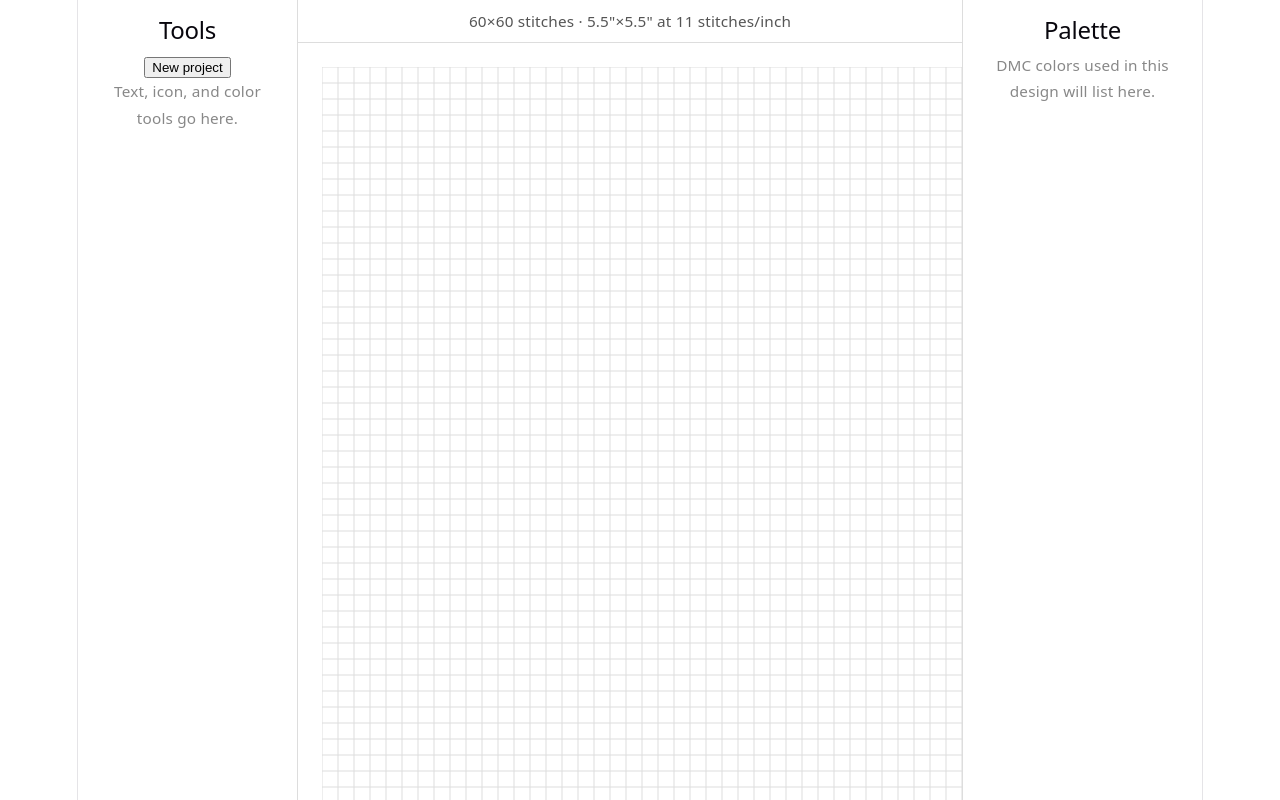
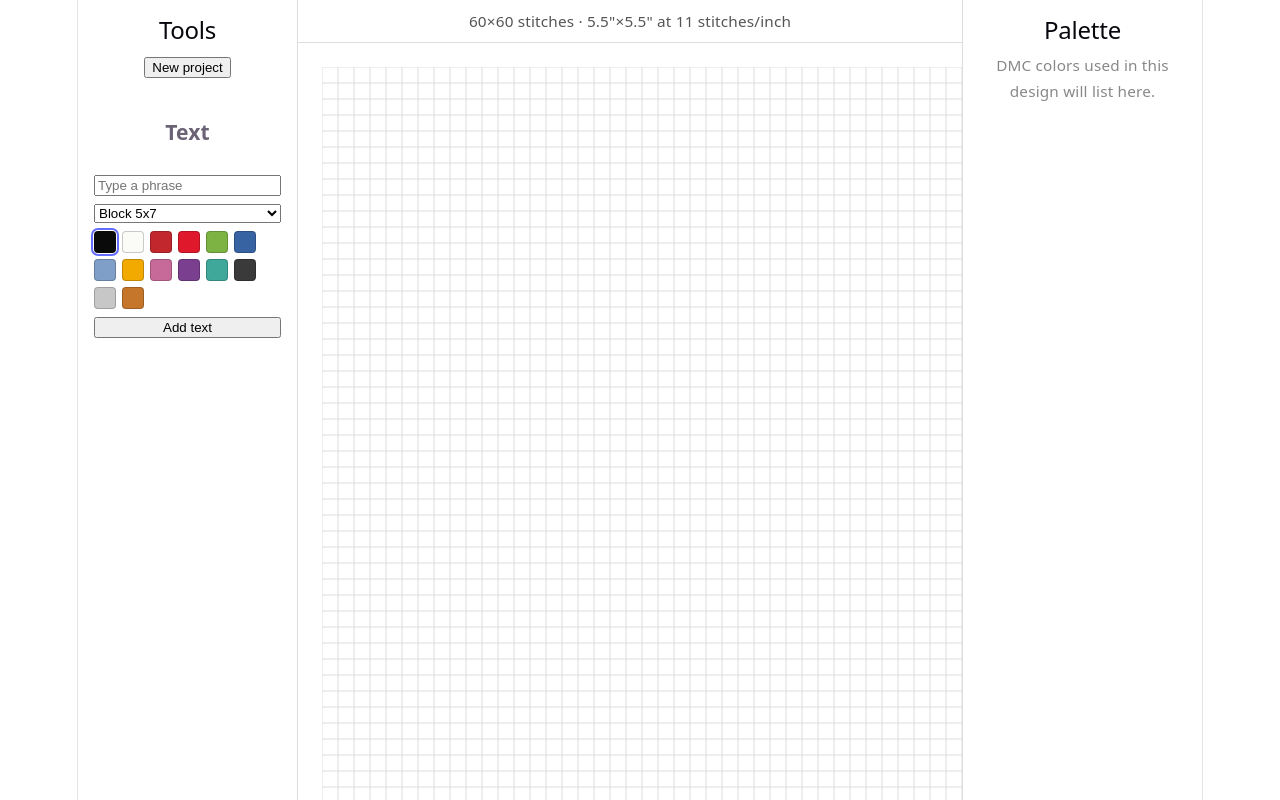
Before and after one commit to k8thompson134/pattern-maker, a React (Vite) app: page / in a window 1280 px wide. Shown: the top 800 px of the page. Built offline with nearby package versions, Linux system fonts and the light colour scheme.

Commit message:
Add text tool: bitmap font rendering, DMC color picker, live grid placement

```diff
--- a/src/App.css
+++ b/src/App.css
@@ -19,6 +19,60 @@
 .tool-placeholder {
   color: #888;
   font-size: 0.85rem;
+}
+
+.tool-section {
+  margin-top: 20px;
+  display: flex;
+  flex-direction: column;
+  gap: 8px;
+}
+
+.tool-section input,
+.tool-section select {
+  width: 100%;
+  box-sizing: border-box;
+}
+
+.swatch-row {
+  display: flex;
+  flex-wrap: wrap;
+  gap: 6px;
+}
+
+.swatch {
+  width: 22px;
+  height: 22px;
+  border-radius: 4px;
+  border: 1px solid #0003;
+  cursor: pointer;
+  padding: 0;
+  display: inline-block;
+}
+
+.swatch--selected {
+  outline: 2px solid #646cff;
+  outline-offset: 1px;
+}
+
+.palette-list {
+  list-style: none;
+  margin: 0;
+  padding: 0;
+  display: flex;
+  flex-direction: column;
+  gap: 8px;
+  font-size: 0.85rem;
+}
+
+.palette-list li {
+  display: flex;
+  align-items: center;
+  gap: 8px;
+}
+
+.palette-list .swatch {
+  cursor: default;
 }
 
 .canvas-area {
--- a/src/App.tsx
+++ b/src/App.tsx
@@ -1,11 +1,18 @@
 import { useEffect, useState } from 'react'
 import { CanvasGrid } from './components/CanvasGrid'
-import { createEmptyProject } from './lib/types'
+import { createEmptyProject, type TextObject } from './lib/types'
 import { loadProject, saveProject } from './lib/storage'
+import { AVAILABLE_FONTS } from './lib/fonts'
+import { DMC_STARTER_COLORS } from './lib/dmcColors'
+import { measureText } from './lib/textRender'
+import { getFont } from './lib/fonts'
 import './App.css'
 
 function App() {
   const [project, setProject] = useState(() => loadProject() ?? createEmptyProject('Untitled'))
+  const [draftText, setDraftText] = useState('')
+  const [draftFontId, setDraftFontId] = useState(AVAILABLE_FONTS[0].id)
+  const [draftColor, setDraftColor] = useState(DMC_STARTER_COLORS[0])
 
   useEffect(() => {
     saveProject(project)
@@ -14,6 +21,23 @@ function App() {
   const inchesWidth = (project.widthStitches / project.fabric.stitchesPerInch).toFixed(1)
   const inchesHeight = (project.heightStitches / project.fabric.stitchesPerInch).toFixed(1)
 
+  function addTextObject() {
+    if (!draftText.trim()) return
+    const font = getFont(draftFontId)
+    const { width, height } = measureText(draftText, font)
+    const newObject: TextObject = {
+      id: crypto.randomUUID(),
+      kind: 'text',
+      content: draftText,
+      font: draftFontId,
+      x: Math.max(0, Math.floor((project.widthStitches - width) / 2)),
+      y: Math.max(0, Math.floor((project.heightStitches - height) / 2)),
+      color: draftColor,
+    }
+    setProject((p) => ({ ...p, objects: [...p.objects, newObject], updatedAt: new Date().toISOString() }))
+    setDraftText('')
+  }
+
   return (
     <div className="app-shell">
       <aside className="toolbar">
@@ -21,7 +45,38 @@ function App() {
         <button type="button" onClick={() => setProject(createEmptyProject('Untitled'))}>
           New project
         </button>
-        <p className="tool-placeholder">Text, icon, and color tools go here.</p>
+
+        <div className="tool-section">
+          <h3>Text</h3>
+          <input
+            type="text"
+            value={draftText}
+            onChange={(e) => setDraftText(e.target.value)}
+            placeholder="Type a phrase"
+          />
+          <select value={draftFontId} onChange={(e) => setDraftFontId(e.target.value)}>
+            {AVAILABLE_FONTS.map((f) => (
+              <option key={f.id} value={f.id}>
+                {f.name}
+              </option>
+            ))}
+          </select>
+          <div className="swatch-row">
+            {DMC_STARTER_COLORS.map((c) => (
+              <button
+                key={c.dmcCode}
+                type="button"
+                className={`swatch${draftColor.dmcCode === c.dmcCode ? ' swatch--selected' : ''}`}
+                style={{ backgroundColor: c.hex }}
+                title={`DMC ${c.dmcCode} · ${c.name}`}
+                onClick={() => setDraftColor(c)}
+              />
+            ))}
+          </div>
+          <button type="button" onClick={addTextObject}>
+            Add text
+          </button>
+        </div>
       </aside>
 
       <main className="canvas-area">
@@ -34,13 +89,25 @@ function App() {
             widthStitches={project.widthStitches}
             heightStitches={project.heightStitches}
             zoom={project.zoom}
+            objects={project.objects}
           />
         </div>
       </main>
 
       <aside className="palette-panel">
         <h2>Palette</h2>
-        <p className="tool-placeholder">DMC colors used in this design will list here.</p>
+        {project.objects.length === 0 ? (
+          <p className="tool-placeholder">DMC colors used in this design will list here.</p>
+        ) : (
+          <ul className="palette-list">
+            {[...new Map(project.objects.map((o) => [o.color.dmcCode, o.color])).values()].map((c) => (
+              <li key={c.dmcCode}>
+                <span className="swatch" style={{ backgroundColor: c.hex }} />
+                DMC {c.dmcCode} · {c.name}
+              </li>
+            ))}
+          </ul>
+        )}
       </aside>
     </div>
   )
--- a/src/components/CanvasGrid.tsx
+++ b/src/components/CanvasGrid.tsx
@@ -1,12 +1,17 @@
+import type { CanvasObject } from '../lib/types'
+import { getFont } from '../lib/fonts'
+import { renderTextToCells } from '../lib/textRender'
+
 type CanvasGridProps = {
   widthStitches: number
   heightStitches: number
   zoom: number
+  objects: CanvasObject[]
 }
 
 const CELL_SIZE = 16
 
-export function CanvasGrid({ widthStitches, heightStitches, zoom }: CanvasGridProps) {
+export function CanvasGrid({ widthStitches, heightStitches, zoom, objects }: CanvasGridProps) {
   const cell = CELL_SIZE * zoom
   const pixelWidth = widthStitches * cell
   const pixelHeight = heightStitches * cell
@@ -31,6 +36,27 @@ export function CanvasGrid({ widthStitches, heightStitches, zoom }: CanvasGridPr
       viewBox={`0 0 ${pixelWidth} ${pixelHeight}`}
     >
       <rect x={0} y={0} width={pixelWidth} height={pixelHeight} className="canvas-grid__bg" />
+      <g className="canvas-grid__objects">
+        {objects.map((obj) => {
+          if (obj.kind !== 'text') return null
+          const font = getFont(obj.font)
+          const cells = renderTextToCells(obj.content, font)
+          return (
+            <g key={obj.id}>
+              {cells.map((c, i) => (
+                <rect
+                  key={i}
+                  x={(obj.x + c.dx) * cell}
+                  y={(obj.y + c.dy) * cell}
+                  width={cell}
+                  height={cell}
+                  fill={obj.color.hex}
+                />
+              ))}
+            </g>
+          )
+        })}
+      </g>
       <g className="canvas-grid__lines">{lines}</g>
     </svg>
   )
--- /dev/null
+++ b/src/lib/dmcColors.ts
@@ -0,0 +1,18 @@
+import type { StitchColor } from './types'
+
+export const DMC_STARTER_COLORS: StitchColor[] = [
+  { dmcCode: '310', name: 'Black', hex: '#0a0a0a' },
+  { dmcCode: 'B5200', name: 'Snow White', hex: '#fbfbf8' },
+  { dmcCode: '321', name: 'Red', hex: '#c1272d' },
+  { dmcCode: '666', name: 'Bright Red', hex: '#e0182b' },
+  { dmcCode: '703', name: 'Chartreuse', hex: '#7cb342' },
+  { dmcCode: '798', name: 'Delft Blue', hex: '#3763a3' },
+  { dmcCode: '809', name: 'Delft Blue Lt', hex: '#7f9fc9' },
+  { dmcCode: '972', name: 'Deep Canary', hex: '#f2a900' },
+  { dmcCode: '3607', name: 'Plum Lt', hex: '#c76a9a' },
+  { dmcCode: '552', name: 'Violet Med', hex: '#7b3f8f' },
+  { dmcCode: '992', name: 'Aquamarine', hex: '#3fa89b' },
+  { dmcCode: '3799', name: 'Charcoal', hex: '#3a3a3a' },
+  { dmcCode: '415', name: 'Pearl Grey', hex: '#c7c7c7' },
+  { dmcCode: '976', name: 'Golden Brown', hex: '#c5762a' },
+]
--- /dev/null
+++ b/src/lib/fonts.ts
@@ -0,0 +1,67 @@
+export type BitmapFont = {
+  id: string
+  name: string
+  cellWidth: number
+  cellHeight: number
+  glyphs: Record<string, string[]>
+}
+
+const G = (rows: string[]) => rows
+
+export const FONT_BLOCK_5X7: BitmapFont = {
+  id: 'block-5x7',
+  name: 'Block 5x7',
+  cellWidth: 5,
+  cellHeight: 7,
+  glyphs: {
+    ' ': G(['00000', '00000', '00000', '00000', '00000', '00000', '00000']),
+    A: G(['01110', '10001', '10001', '11111', '10001', '10001', '10001']),
+    B: G(['11110', '10001', '10001', '11110', '10001', '10001', '11110']),
+    C: G(['01111', '10000', '10000', '10000', '10000', '10000', '01111']),
+    D: G(['11100', '10010', '10001', '10001', '10001', '10010', '11100']),
+    E: G(['11111', '10000', '10000', '11110', '10000', '10000', '11111']),
+    F: G(['11111', '10000', '10000', '11110', '10000', '10000', '10000']),
+    G: G(['01111', '10000', '10000', '10011', '10001', '10001', '01111']),
+    H: G(['10001', '10001', '10001', '11111', '10001', '10001', '10001']),
+    I: G(['01110', '00100', '00100', '00100', '00100', '00100', '01110']),
+    J: G(['00111', '00010', '00010', '00010', '00010', '10010', '01100']),
+    K: G(['10001', '10010', '10100', '11000', '10100', '10010', '10001']),
+    L: G(['10000', '10000', '10000', '10000', '10000', '10000', '11111']),
+    M: G(['10001', '11011', '10101', '10101', '10001', '10001', '10001']),
+    N: G(['10001', '11001', '10101', '10101', '10011', '10001', '10001']),
+    O: G(['01110', '10001', '10001', '10001', '10001', '10001', '01110']),
+    P: G(['11110', '10001', '10001', '11110', '10000', '10000', '10000']),
+    Q: G(['01110', '10001', '10001', '10001', '10101', '10010', '01101']),
+    R: G(['11110', '10001', '10001', '11110', '10100', '10010', '10001']),
+    S: G(['01111', '10000', '10000', '01110', '00001', '00001', '11110']),
+    T: G(['11111', '00100', '00100', '00100', '00100', '00100', '00100']),
+    U: G(['10001', '10001', '10001', '10001', '10001', '10001', '01110']),
+    V: G(['10001', '10001', '10001', '10001', '10001', '01010', '00100']),
+    W: G(['10001', '10001', '10001', '10101', '10101', '10101', '01010']),
+    X: G(['10001', '10001', '01010', '00100', '01010', '10001', '10001']),
+    Y: G(['10001', '10001', '01010', '00100', '00100', '00100', '00100']),
+    Z: G(['11111', '00001', '00010', '00100', '01000', '10000', '11111']),
+    '0': G(['01110', '10011', '10101', '10101', '11001', '10001', '01110']),
+    '1': G(['00100', '01100', '00100', '00100', '00100', '00100', '01110']),
+    '2': G(['01110', '10001', '00001', '00010', '00100', '01000', '11111']),
+    '3': G(['11110', '00001', '00001', '01110', '00001', '00001', '11110']),
+    '4': G(['00010', '00110', '01010', '10010', '11111', '00010', '00010']),
+    '5': G(['11111', '10000', '11110', '00001', '00001', '10001', '01110']),
+    '6': G(['00110', '01000', '10000', '11110', '10001', '10001', '01110']),
+    '7': G(['11111', '00001', '00010', '00100', '01000', '01000', '01000']),
+    '8': G(['01110', '10001', '10001', '01110', '10001', '10001', '01110']),
+    '9': G(['01110', '10001', '10001', '01111', '00001', '00010', '01100']),
+    '.': G(['00000', '00000', '00000', '00000', '00000', '01100', '01100']),
+    ',': G(['00000', '00000', '00000', '00000', '01100', '01100', '01000']),
+    '!': G(['00100', '00100', '00100', '00100', '00100', '00000', '00100']),
+    '?': G(['01110', '10001', '00001', '00010', '00100', '00000', '00100']),
+    "'": G(['00100', '00100', '00100', '00000', '00000', '00000', '00000']),
+    '-': G(['00000', '00000', '00000', '11111', '00000', '00000', '00000']),
+  },
+}
+
+export const AVAILABLE_FONTS: BitmapFont[] = [FONT_BLOCK_5X7]
+
+export function getFont(id: string): BitmapFont {
+  return AVAILABLE_FONTS.find((f) => f.id === id) ?? FONT_BLOCK_5X7
+}
--- /dev/null
+++ b/src/lib/textRender.ts
@@ -0,0 +1,33 @@
+import type { BitmapFont } from './fonts'
+
+export type FilledCell = { dx: number; dy: number }
+
+const LETTER_SPACING = 1
+
+export function renderTextToCells(text: string, font: BitmapFont): FilledCell[] {
+  const cells: FilledCell[] = []
+  let cursorX = 0
+
+  for (const rawChar of text) {
+    const char = font.glyphs[rawChar] ? rawChar : rawChar.toUpperCase()
+    const glyph = font.glyphs[char] ?? font.glyphs[' ']
+
+    glyph.forEach((row, y) => {
+      for (let x = 0; x < row.length; x++) {
+        if (row[x] === '1') {
+          cells.push({ dx: cursorX + x, dy: y })
+        }
+      }
+    })
+
+    cursorX += font.cellWidth + LETTER_SPACING
+  }
+
+  return cells
+}
+
+export function measureText(text: string, font: BitmapFont): { width: number; height: number } {
+  const length = text.length
+  const width = length === 0 ? 0 : length * font.cellWidth + (length - 1) * LETTER_SPACING
+  return { width, height: font.cellHeight }
+}
```
